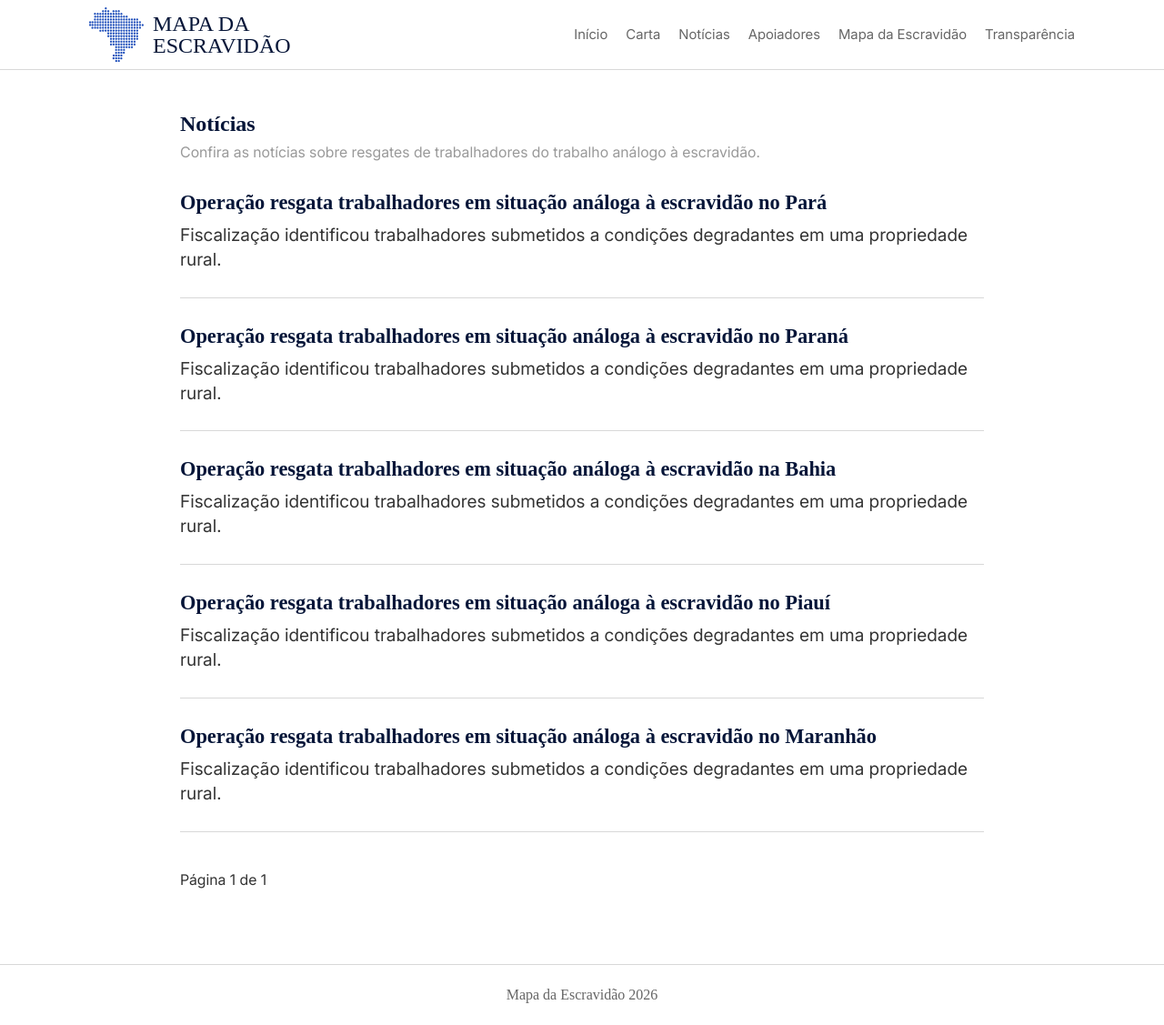
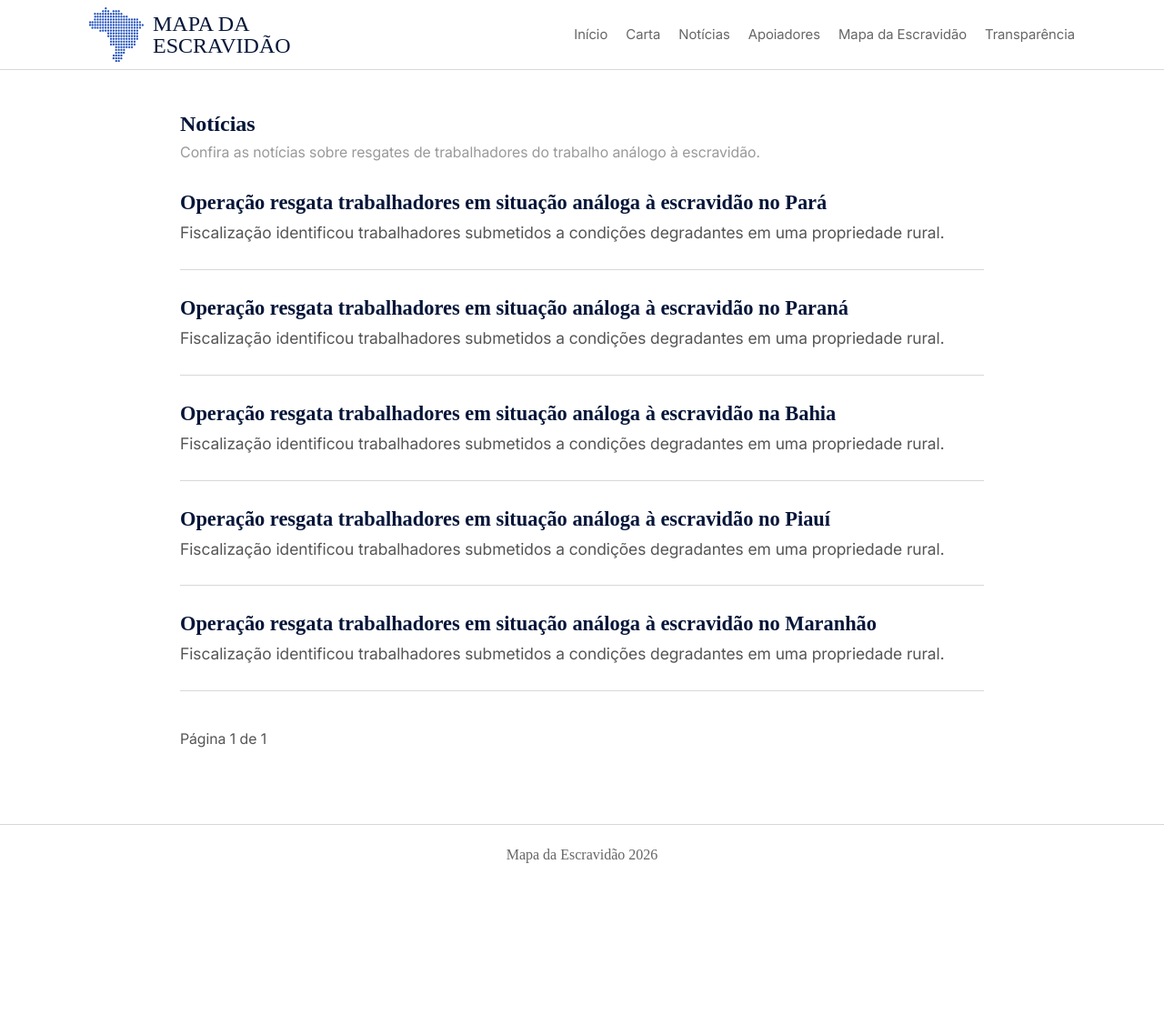
Before and after one commit to Landowski/mapa-escravidao, a Jekyll site: the page built from noticias/index.html, in a window 1280 px wide and 1127 px high. Shown: the whole window at 91% size. Built offline with Jekyll 4.4.1, drawn with Linux system fonts in a browser that asks for light colours; some web fonts are replaced; the list of posts is cut into pages by our own code.

Commit message:
Update styles.css

```diff
--- a/css/styles.css
+++ b/css/styles.css
@@ -3,7 +3,7 @@
     --fonte-titulo: "Merriweather", serif;
     --preto: #051538;
     --azul: #1a4bb9;
-    --texto: #333;
+    --texto: #555;
     --menu: #666;
     --link: #2979FF;
 }
@@ -401,8 +401,8 @@ h2 {
 .item-noticia p {
     margin: 0;
     color: var(--texto);
-    font-size: 1.2rem;
-    line-height: 1.4;
+    font-size: 1.1rem;
+    line-height: 1.3;
 }
 
 .container-footer {
@@ -445,10 +445,10 @@ h2 {
         padding: 22px 0;
     }
     .item-noticia h3 {
-        font-size: 1.3rem;
+        font-size: 1.2rem;
     }
     .item-noticia p {
-        font-size: 1rem;
+        font-size: 0.9rem;
     }
 
 }
```
